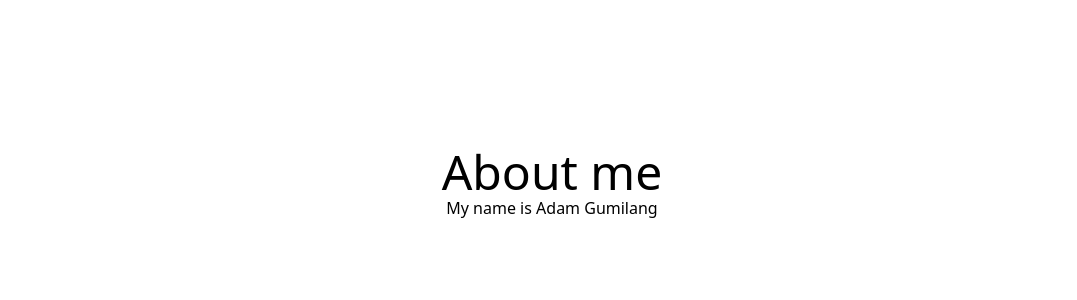
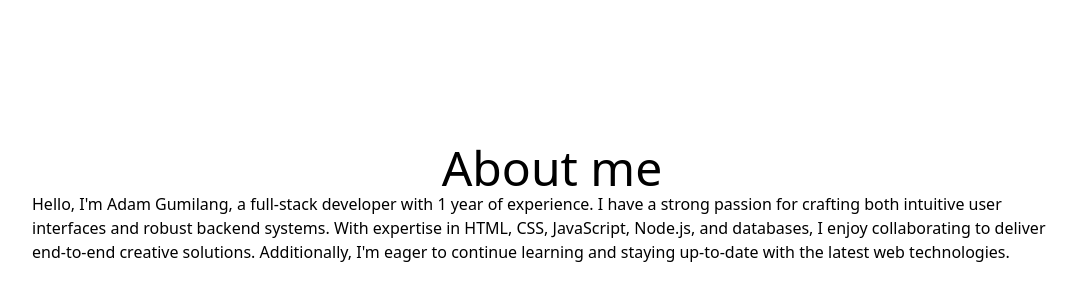
Before and after one commit to adam-gbyte/adam-gbyte, a SvelteKit app: page / in a window 1280 px wide. Shown: the part 1016-1316 px from the top of the page, without its empty margins (88-1165 px from the left). Built offline with nearby package versions, Linux system fonts and the light colour scheme.

Commit message:
Update favicon and enhance About section content
Added a custom favicon to app.html and set the page title in +page.svelte. Expanded the About section with a detailed introduction and updated styling for improved presentation.

```diff
--- a/src/app.html
+++ b/src/app.html
@@ -2,6 +2,10 @@
 <html lang="en">
   <head>
     <meta charset="utf-8" />
+    <link
+			rel="icon"
+			href="https://ik.imagekit.io/ginvitations/assets/logo/Logo_GInvitations_v1_1.png"
+		/>
     <meta name="viewport" content="width=device-width, initial-scale=1" />
 
     %sveltekit.head%
--- a/src/routes/+page.svelte
+++ b/src/routes/+page.svelte
@@ -3,6 +3,10 @@
 	import TextTyping from "$lib/components/TextTyping.svelte";
 	import { ChevronRight } from 'lucide-svelte';
 </script>
+
+<svelte:head>
+	<title>Adam G</title>
+</svelte:head>
 
 <section
 	id="home"
@@ -28,9 +32,9 @@
 	</a>
 </section>
 
-<section id="about" class="flex flex-col h-screen items-center justify-center">
+<section id="about" class="flex flex-col h-screen items-center justify-center m-5 mx-30">
 	<h1 class="text-5xl">About me</h1>
-	<p>My name is Adam Gumilang</p>
+	<p>Hello, I'm Adam Gumilang, a full-stack developer with 1 year of experience. I have a strong passion for crafting both intuitive user interfaces and robust backend systems. With expertise in HTML, CSS, JavaScript, Node.js, and databases, I enjoy collaborating to deliver end-to-end creative solutions. Additionally, I'm eager to continue learning and staying up-to-date with the latest web technologies.</p>
 </section>
 <section id="skill" class="flex h-screen items-center justify-center">
 	<h1 class="text-5xl">Skill Section</h1>
```
